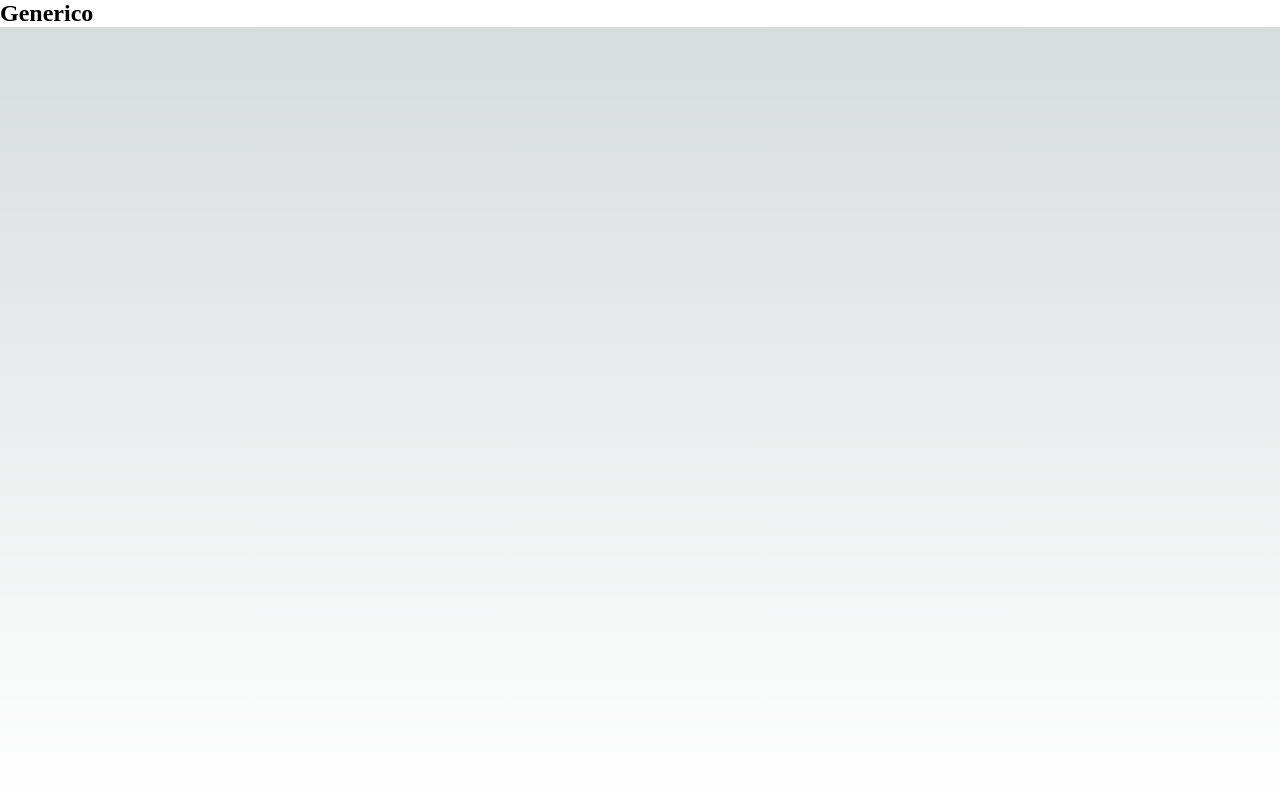
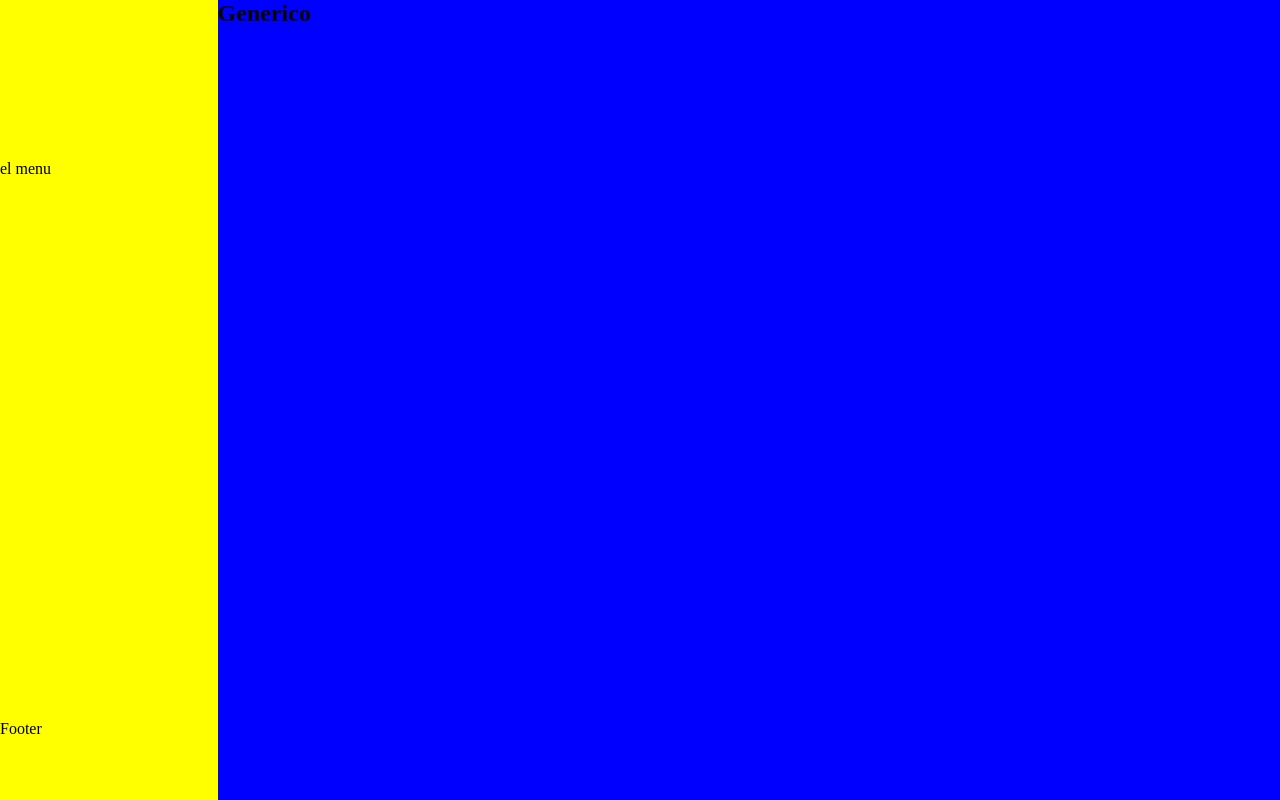
Before and after one commit to Sergiorodp/PaqueteContable, a Next.js app: page / in a window 1280 px wide. Built offline with nearby package versions, Linux system fonts and the light colour scheme.

Commit message:
agregado - vaersion 1 nav bar

```diff
--- /dev/null
+++ b/shared/components/PrincipalLateralBar/PrincipalLateralBar.module.css
@@ -0,0 +1,7 @@
+.LateralContainer{
+    display: grid;
+    grid-template-rows: 20vh 70vh 10vh;
+    background: yellow;
+    height: 100%;
+    width: 100%;
+}
--- /dev/null
+++ b/shared/components/PrincipalLateralBar/index.tsx
@@ -0,0 +1,18 @@
+// styles
+import styles from './PrincipalLateralBar.module.css'
+
+export default  function LateralBar(){
+    return(
+        <div className={styles.LateralContainer}>
+            <div>
+
+            </div>
+            <nav>
+                <p> el menu</p>
+            </nav>
+            <footer>
+                <p>Footer</p>
+            </footer>
+        </div>
+    )
+}
--- a/shared/components/PrincipalLayout/PrincipalLayout.module.css
+++ b/shared/components/PrincipalLayout/PrincipalLayout.module.css
@@ -1,15 +1,14 @@
 .main {
-    display: flex;
-    flex-direction: column;
-    justify-content: space-between;
-    align-items: center;
+    display: grid;
     min-height: 100vh;
     min-width: 100vw;
+    background: red;
+    grid-template-columns: 17vw 83vw;
   }
 
 .BodyContainer{
     height: 100%;
     width: 100%;
-    background: white;
+    background: blue;
     display: grid;
 }
--- a/shared/components/PrincipalLayout/index.tsx
+++ b/shared/components/PrincipalLayout/index.tsx
@@ -5,6 +5,7 @@ import styles from './PrincipalLayout.module.css'
 
 // fonts
 import { Inter } from '@next/font/google'
+import LateralBar from '../PrincipalLateralBar'
 
 const inter = Inter({ subsets: ['latin'] })
 
@@ -21,6 +22,7 @@ export default function Layout( props : PrincipalLayoutProps ){
                 <link rel="icon" href="/favicon.ico" />
             </Head>
             <main className={styles.main}>
+                <LateralBar/>
                 <div className={styles.BodyContainer}>
                     {props.children}
                 </div>
--- a/styles/globals.css
+++ b/styles/globals.css
@@ -85,7 +85,7 @@ body {
   overflow-x: hidden;
 }
 
-body {
+/* body {
   color: rgb(var(--foreground-rgb));
   background: linear-gradient(
       to bottom,
@@ -93,15 +93,15 @@ body {
       rgb(var(--background-end-rgb))
     )
     rgb(var(--background-start-rgb));
-}
+} */
 
 a {
   color: inherit;
   text-decoration: none;
 }
 
-@media (prefers-color-scheme: dark) {
+/* @media (prefers-color-scheme: dark) {
   html {
     color-scheme: dark;
   }
-}
+} */
```
